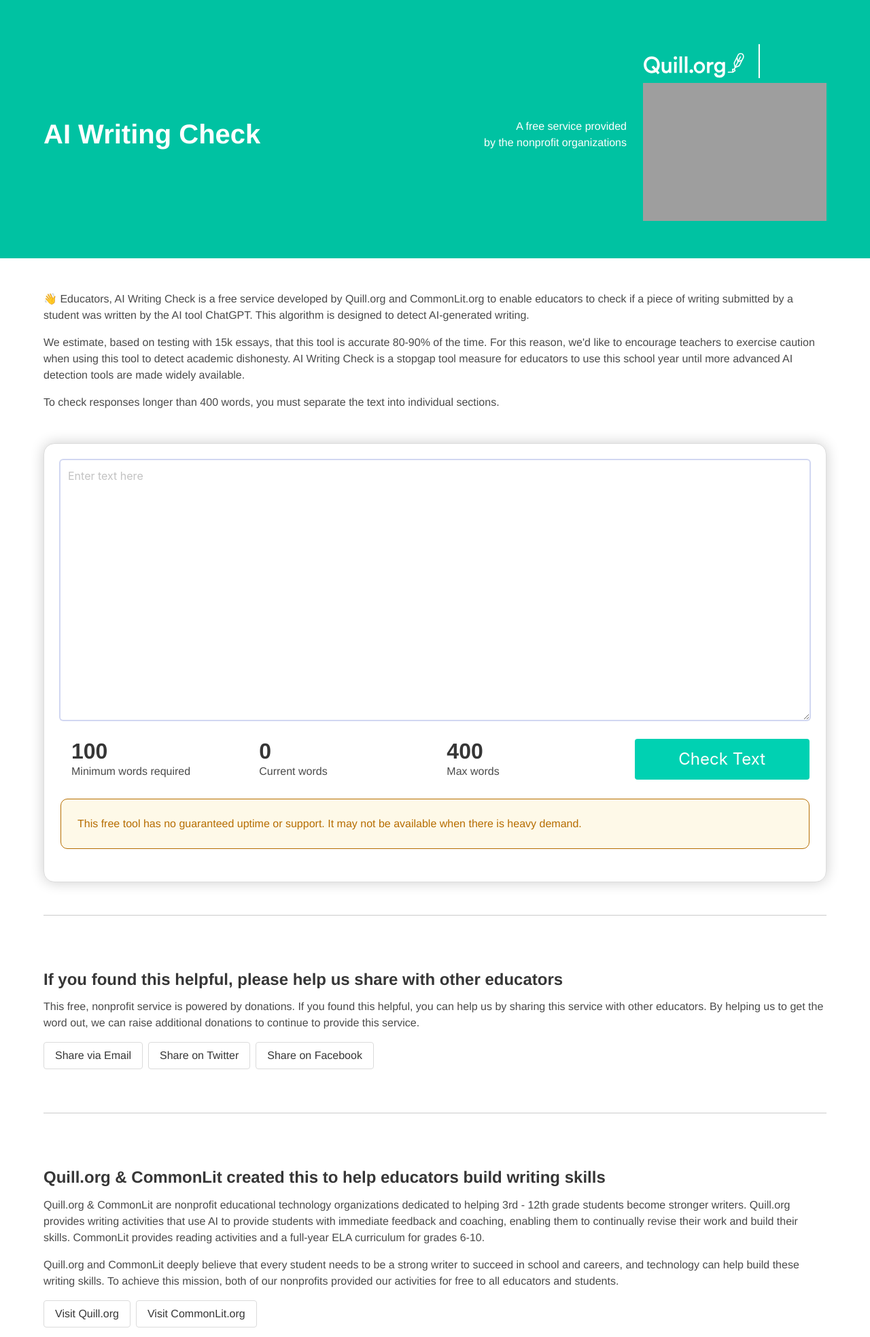
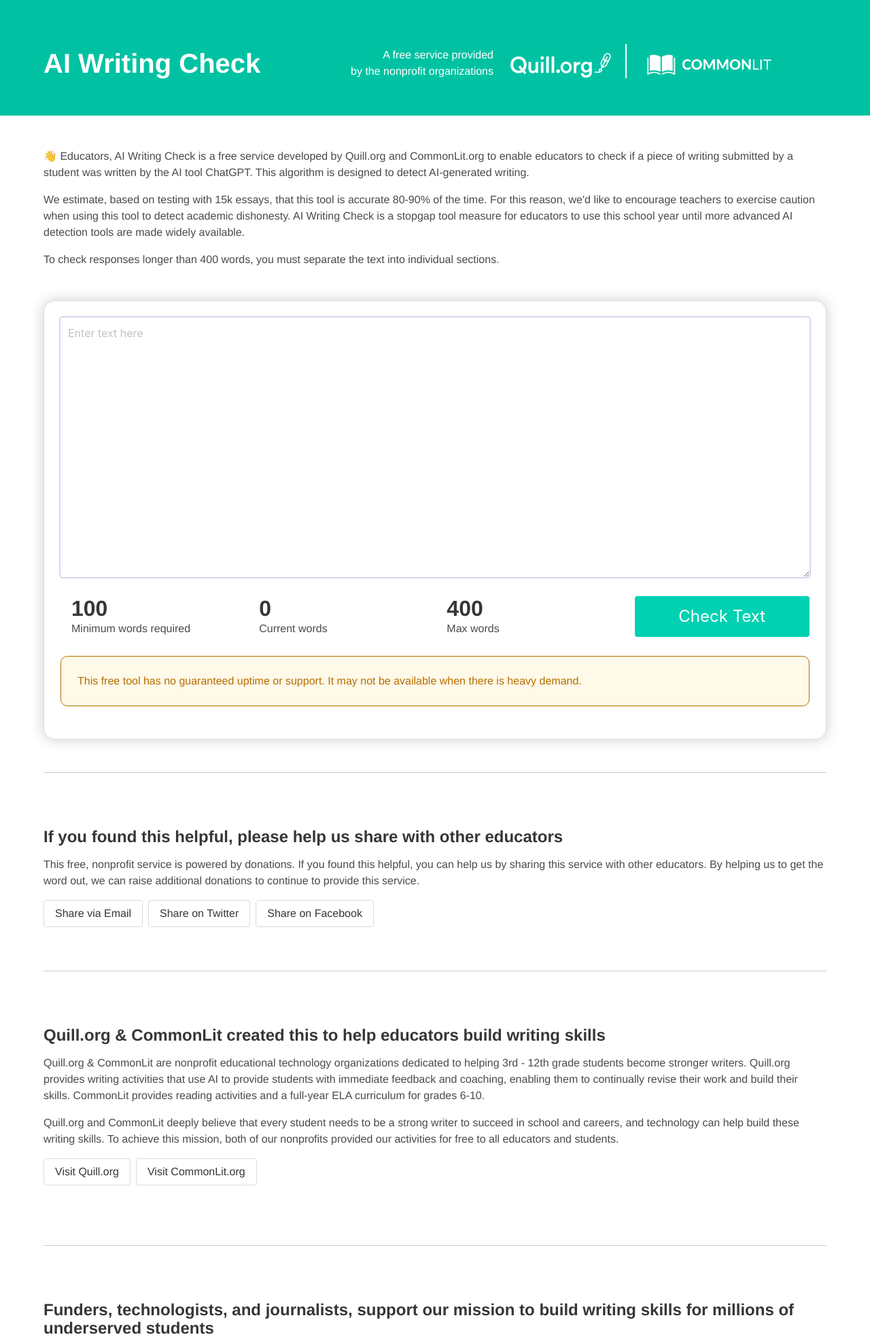
Before and after one commit to empirical-org/AI-Writing-Check, a Flask app: page / in a window 1280 px wide. Shown: the top 1967 px of the page at 68% size. Run offline with Flask 2, Linux system fonts and the light colour scheme; grey boxes are pictures that could not be loaded.

Commit message:
Add common-lit logo

```diff
--- a/app/static/style.css
+++ b/app/static/style.css
@@ -90,3 +90,7 @@ footer a {
 .ai h3 {
   color: rgba(182, 109, 0, 1);
 }
+
+.common-lit-logo {
+  width: 200px;
+}
--- a/app/templates/index.html
+++ b/app/templates/index.html
@@ -34,7 +34,7 @@
   <header class='green p-6'>
     <div class='container'>
       <div class='columns is-vcentered pt-4'>
-        <div class="column is-6 ">
+        <div class="column is-4 ">
           <div class='title is-2 white-text'>AI Writing Check</div>
         </div>
         <div class='column is-3 white-text has-text-right-desktop'>
@@ -47,7 +47,7 @@
           </a>
           <img src="../static/images/line.svg" alt="line" class="mr-4 is-hidden-touch">
           <a href="https://www.commonlit.org/">
-            <img src="../static/images/common_lit.svg" alt="CommonLit logo">
+            <img src="../static/images/common_lit.png" alt="CommonLit logo" class='common-lit-logo'>
           </a>
         </div>
       </div>
```
Also changed, not shown: app/static/images/common_lit.png (added).
